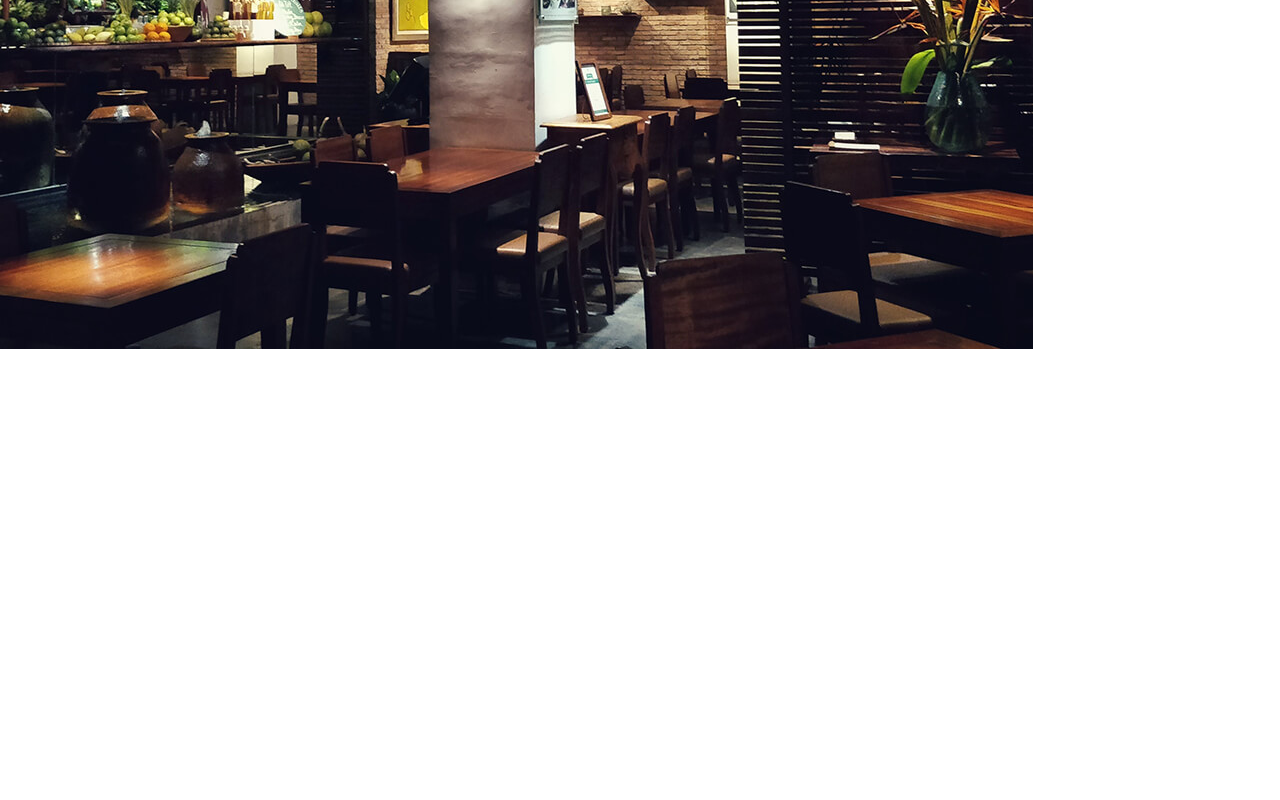
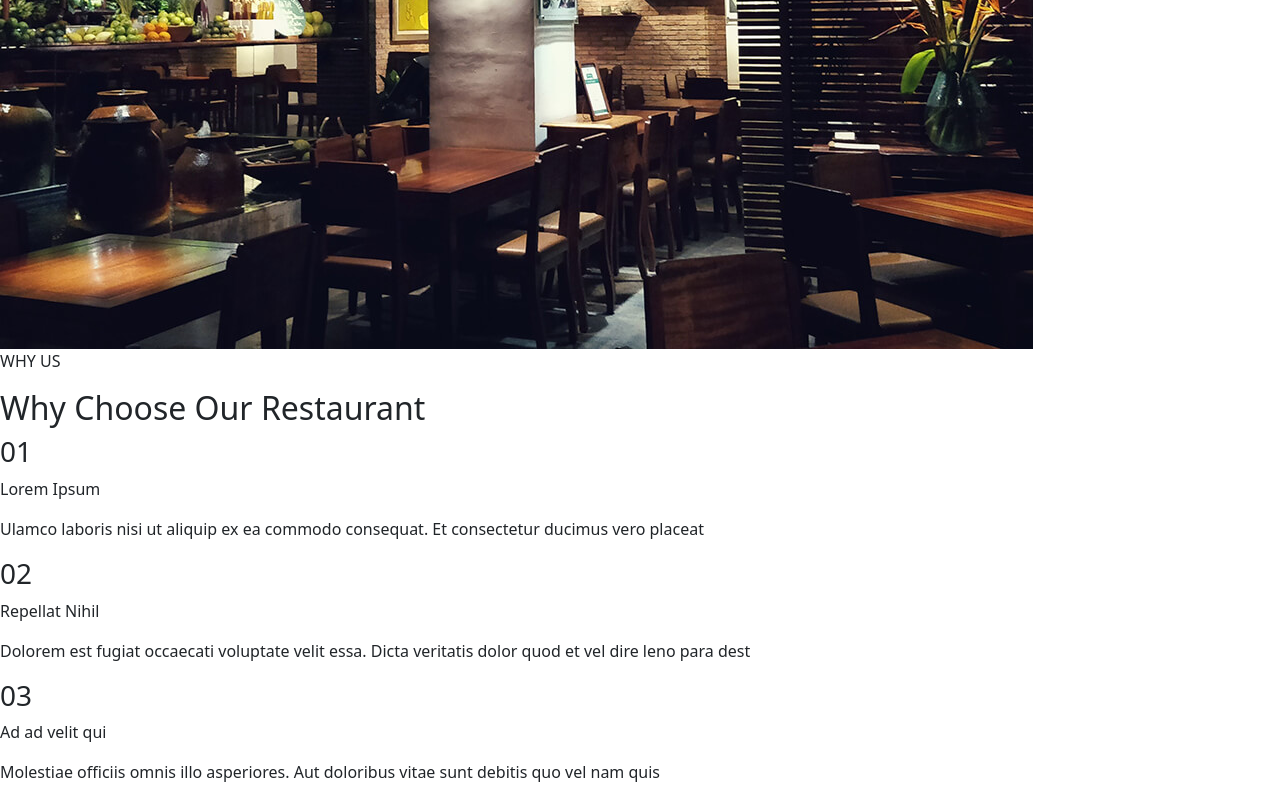
Before and after one commit to ME0WGE/SASS-Final, a website: page index.html in a window 1280 px wide. Shown: the part 1113-1913 px from the top of the page. Before the commit the page ends 1462 px from the top, so only its background shows below. Drawn offline with nearby package versions, Linux system fonts and the light colour scheme.

Commit message:
add section 2

```diff
--- a/index.html
+++ b/index.html
@@ -116,7 +116,7 @@
       </header>
     </section>
     <!-- CONTENT -->
-     <!-- SECTION 1 -->
+    <!-- SECTION 1 -->
     <section>
       <div>
         <h2>
@@ -159,6 +159,38 @@
       </div>
     </section>
     <!-- SECTION 2 -->
+    <section>
+      <div>
+        <p>WHY US</p>
+        <h2>Why Choose Our Restaurant</h2>
+      </div>
+      <div>
+        <div>
+          <h3>01</h3>
+          <p>Lorem Ipsum</p>
+          <p>
+            Ulamco laboris nisi ut aliquip ex ea commodo consequat. Et
+            consectetur ducimus vero placeat
+          </p>
+        </div>
+        <div>
+          <h3>02</h3>
+          <p>Repellat Nihil</p>
+          <p>
+            Dolorem est fugiat occaecati voluptate velit essa. Dicta veritatis
+            dolor quod et vel dire leno para dest
+          </p>
+        </div>
+        <div>
+          <h3>03</h3>
+          <p>Ad ad velit qui</p>
+          <p>
+            Molestiae officiis omnis illo asperiores. Aut doloribus vitae sunt
+            debitis quo vel nam quis
+          </p>
+        </div>
+      </div>
+    </section>
     <!-- FOOTER -->
   </body>
 </html>
```
